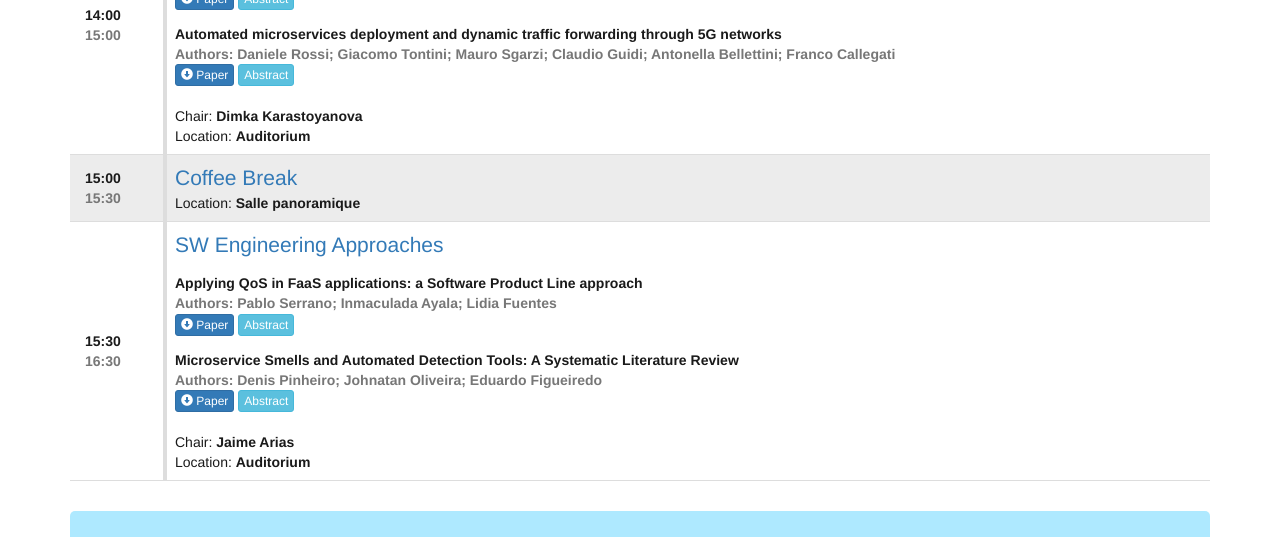
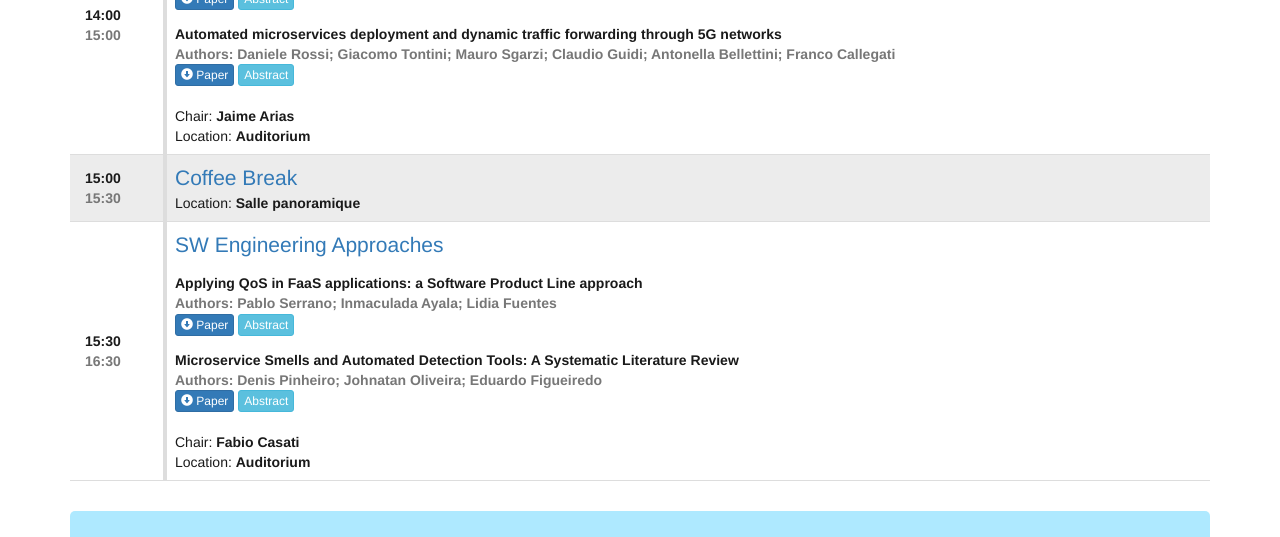
Before and after one commit to microservices-community/microservices-2022, a Jekyll site: the page built from program.md, in a window 1280 px wide and 900 px high, scrolled down 1376 px. Shown: the part 152-689 px from the top of the window. Built offline with Jekyll 4.4.1, drawn with Linux system fonts in a browser that asks for light colours.

Commit message:
Update program.yml

```diff
--- a/_data/program.yml
+++ b/_data/program.yml
@@ -48,7 +48,7 @@
       location: Salle panoramique
     - title: Automonic Microservices
       chairs:
-        - Dimka Karastoyanova
+        - Jaime Arias
       from: "14:00"
       to: "15:00"
       papers:
@@ -62,7 +62,7 @@
       location: Salle panoramique
     - title: SW Engineering Approaches
       chairs:
-        - Jaime Arias
+        - Fabio Casati
       from: "15:30"
       to: "16:30"
       papers:
```
